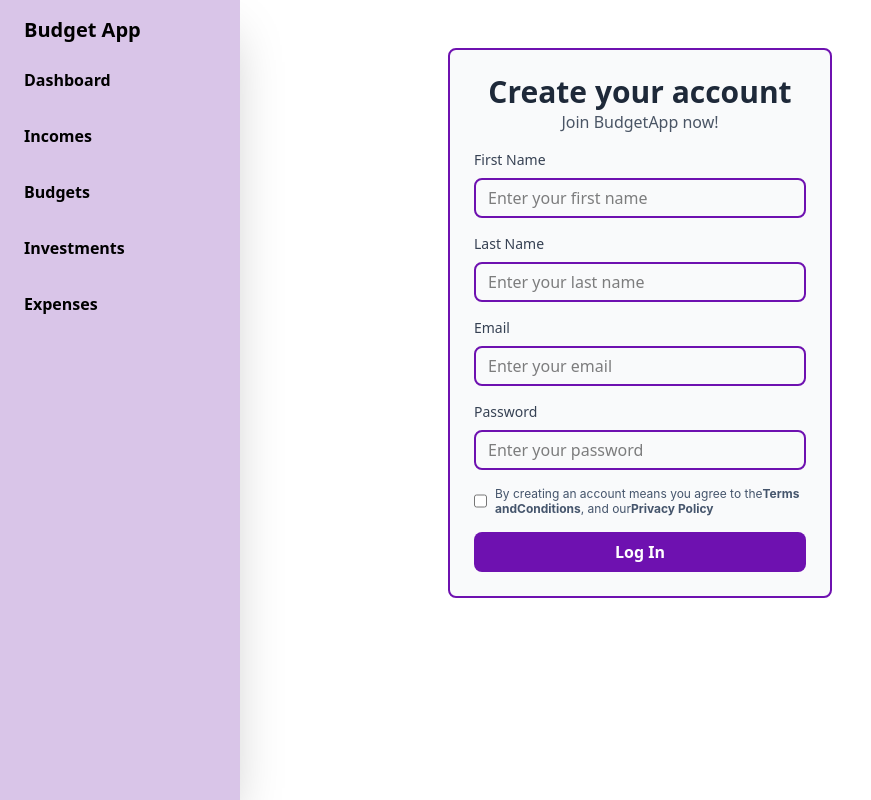
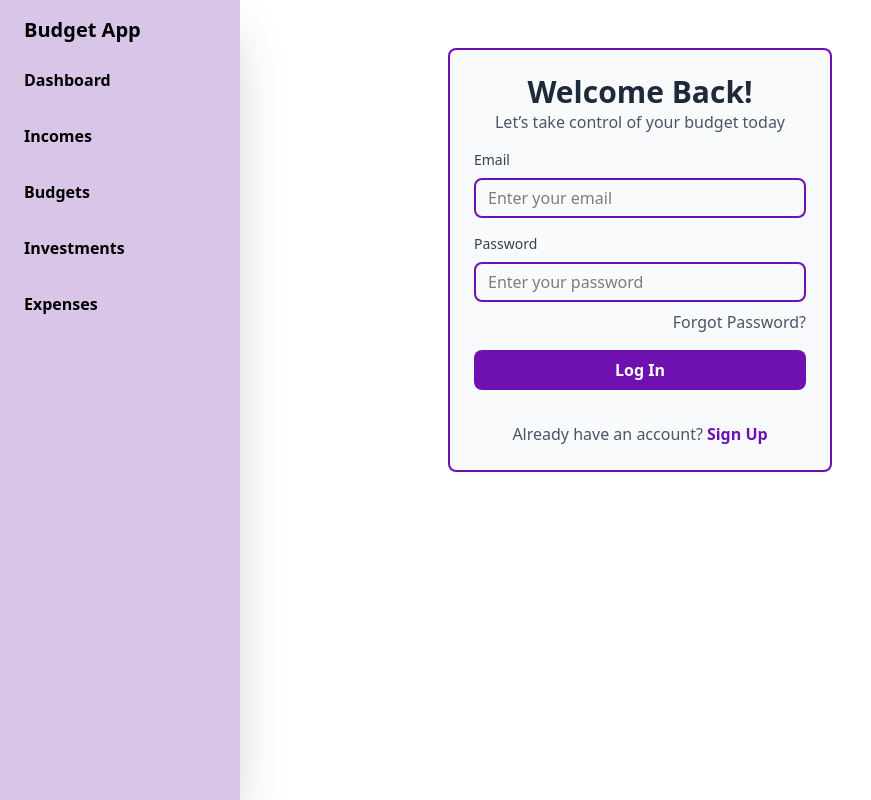
Before and after one commit to hack-it-The-New-Era-of-Banking/cycode-badjett, a React (Vite) app in the folder client/: page /login in a window 1280 px wide. Shown: the whole page, without its empty margins (0-871 px from the left). Built offline with nearby package versions, Linux system fonts and the light colour scheme.

Commit message:
fixed the login page forms

```diff
--- a/client/src/pages/LoginPage.jsx
+++ b/client/src/pages/LoginPage.jsx
@@ -11,30 +11,8 @@ const LoginPage = () => {
         <form className="w-full max-w-sm space-y-4 p-6 bg-gray-50 rounded-lg border-2 border-purple-800">
           {/* Heading inside form */}
           <div className="text-center mb-4">
-            <h1 className="text-3xl font-bold text-gray-800">Create your account</h1>
-            <p className="text-gray-600">Join BudgetApp now!</p>
-          </div>
-          {/* First Name */}
-          <div className="relative">
-            <label className="block text-sm font-medium text-gray-700 mb-2">
-              First Name
-            </label>
-            <input
-              type="text"
-              placeholder="Enter your first name"
-              className="w-full h-10 px-3 rounded-lg border-2 border-purple-800 outline-none focus:ring-2 focus:ring-purple-500"
-            />
-          </div>
-          {/* Last Name */}
-          <div className="relative">
-            <label className="block text-sm font-medium text-gray-700 mb-2">
-              Last Name
-            </label>
-            <input
-              type="text"
-              placeholder="Enter your last name"
-              className="w-full h-10 px-3 rounded-lg border-2 border-purple-800 outline-none focus:ring-2 focus:ring-purple-500"
-            />
+            <h1 className="text-3xl font-bold text-gray-800">Welcome Back!</h1>
+            <p className="text-gray-600">Let’s take control of your budget today</p>
           </div>
           {/* Email */}
           <div className="relative">
@@ -55,45 +33,11 @@ const LoginPage = () => {
             <input
               type="password"
               placeholder="Enter your password"
-              className="w-full h-10 px-3 rounded-lg border-2 border-purple-800 outline-none focus:ring-2 focus:ring-purple-500"
+              className="w-full h-10 px-3 rounded-lg border-2 border-purple-800 outline-none focus:ring-2 focus:ring-purple-500 -mb-2"
             />
           </div>
-          {/* Terms Agreement */}
-          <div className="flex items-center">
-            <input
-              type="checkbox"
-              id="terms"
-              checked={agreed}
-              onChange={(e) => setAgreed(e.target.checked)}
-              className="h-4 w-4 text-purple-600 border-gray-300 rounded"
-            />
-            <label htmlFor="terms" className="ml-2 flex flex-wrap">
-              <span className="text-slate-600 text-xs font-normal font-['Inter'] leading-tight">
-                By creating an account means you agree to the{" "}
-              </span>
-              <span className="text-slate-600 text-xs font-bold font-['Inter'] leading-tight">
-                Terms
-              </span>
-              <span className="text-slate-600 text-xs font-normal font-['Inter'] leading-tight">
-                {" "}
-              </span>
-              <span className="text-slate-600 text-xs font-bold font-['Inter'] leading-tight">
-                and
-              </span>
-              <span className="text-slate-600 text-xs font-normal font-['Inter'] leading-tight">
-                {" "}
-              </span>
-              <span className="text-slate-600 text-xs font-bold font-['Inter'] leading-tight">
-                Conditions
-              </span>
-              <span className="text-slate-600 text-xs font-normal font-['Inter'] leading-tight">
-                , and our{" "}
-              </span>
-              <span className="text-slate-600 text-xs font-bold font-['Inter'] leading-tight">
-                Privacy Policy
-              </span>
-            </label>
-          </div>
+          <p className="text-gray-600 text-right">Forgot Password?</p>
+
           {/* Submit Button */}
           <button
             type="submit"
@@ -101,6 +45,13 @@ const LoginPage = () => {
           >
             Log In
           </button>
+            {/* Already have an account */}
+            <div className="flex justify-center mt-4">
+                <p className="text-gray-600">Already have an account?</p>
+                <a href="/signup" className="text-purple-800 font-semibold ml-1">
+                Sign Up
+                </a>
+          </div>
         </form>
       </div>
     </>
--- a/client/src/pages/SignUpPage.jsx
+++ b/client/src/pages/SignUpPage.jsx
@@ -63,28 +63,16 @@ const SignUpPage = () => {
               className="h-4 w-4 text-purple-600 border-gray-300 rounded"
             />
             <label htmlFor="terms" className="ml-2 flex flex-wrap">
-              <span className="text-slate-600 text-xs font-normal font-['Inter'] leading-tight">
-                By creating an account means you agree to the{" "}
+              <span className="text-slate-600 text-xs leading-tight mr-1">
+                By creating an account means you agree to the
               </span>
-              <span className="text-slate-600 text-xs font-bold font-['Inter'] leading-tight">
-                Terms
+              <span className="text-slate-600 text-xs font-bold leading-tight">
+                Terms and Conditions
               </span>
-              <span className="text-slate-600 text-xs font-normal font-['Inter'] leading-tight">
-                {" "}
+              <span className="text-slate-600 text-xs leading-tight mr-1">
+                , and our
               </span>
-              <span className="text-slate-600 text-xs font-bold font-['Inter'] leading-tight">
-                and
-              </span>
-              <span className="text-slate-600 text-xs font-normal font-['Inter'] leading-tight">
-                {" "}
-              </span>
-              <span className="text-slate-600 text-xs font-bold font-['Inter'] leading-tight">
-                Conditions
-              </span>
-              <span className="text-slate-600 text-xs font-normal font-['Inter'] leading-tight">
-                , and our{" "}
-              </span>
-              <span className="text-slate-600 text-xs font-bold font-['Inter'] leading-tight">
+              <span className="text-slate-600 text-xs font-bold leading-tight">
                 Privacy Policy
               </span>
             </label>
```
